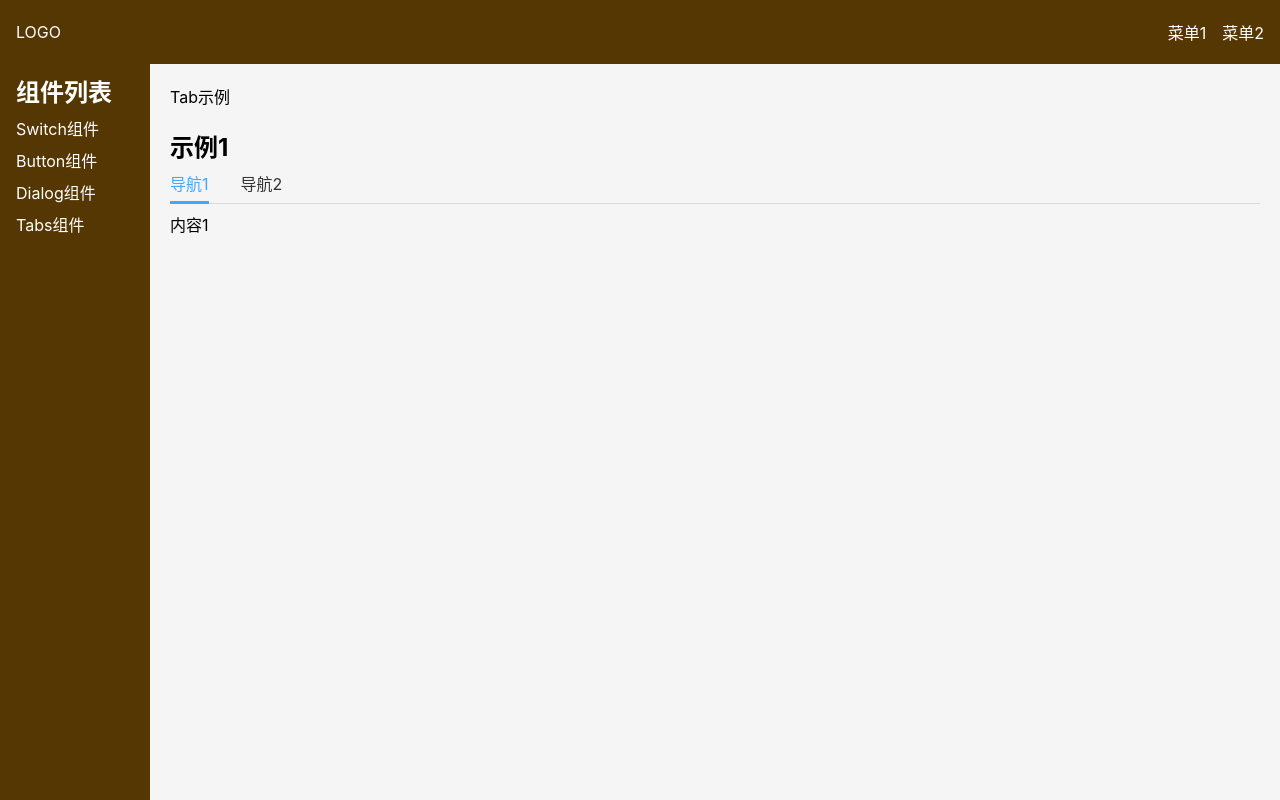
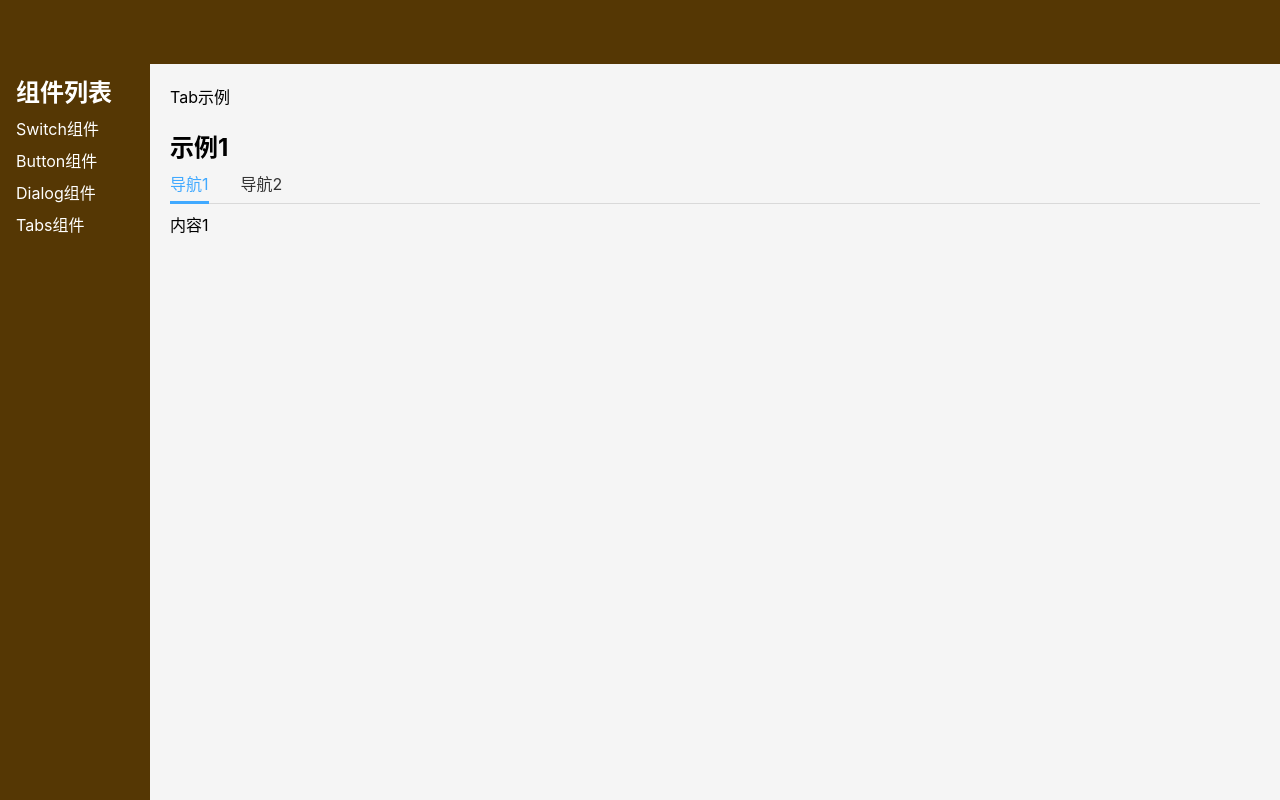
Before and after one commit to lemon1007/owl-ui-1, a Vue app: page /#/doc/tabs in a window 1280 px wide. Built offline with nearby package versions, Linux system fonts and the light colour scheme.

Commit message:
Home：完成大体样式框架

```diff
--- a/index.html
+++ b/index.html
@@ -1,10 +1,11 @@
 <!DOCTYPE html>
 <html lang="en">
 <head>
-    <meta charset="UTF-8" />
-    <link rel="icon" href="/favicon.ico" />
-    <meta name="viewport" content="width=device-width, initial-scale=1.0" />
+  <meta charset="UTF-8"/>
+  <link rel="icon" href="/favicon.ico"/>
+  <meta name="viewport" content="width=device-width, initial-scale=1.0"/>
   <title>猫头鹰UI</title>
+  <script src="//at.alicdn.com/t/c/font_3674633_ebzwozx65vf.js"></script>
 </head>
 <body>
 <div id="app"></div>
--- a/src/components/Topnav.vue
+++ b/src/components/Topnav.vue
@@ -16,12 +16,32 @@
 
 <template>
   <div class="topNav">
-    <div class="logo">LOGO</div>
+    <div class="logo">
+      <svg class="icon">
+        <use xlink:href="#icon-owl"></use>
+      </svg>
+    </div>
     <ul class="menu">
-      <li>菜单1</li>
-      <li>菜单2</li>
+      <li>
+        <a href="https://github.com" class="owl-topNav-a">
+          <svg class="icon">
+            <use xlink:href="#icon-menu"></use>
+          </svg>
+        </a>
+      </li>
+      <li>
+        <router-link to="/doc">
+          <svg class="icon">
+            <use xlink:href="#icon-menu"></use>
+          </svg>
+        </router-link>
+      </li>
     </ul>
-    <span class="toggleAside" @click="toggleAside"></span>
+    <span class="toggleAside" @click="toggleAside">
+      <svg class="icon">
+        <use xlink:href="#icon-menu"></use>
+      </svg>
+    </span>
   </div>
 </template>
 
@@ -40,6 +60,11 @@
   .logo {
     padding-left: 16px;
     margin-right: auto;
+
+    > svg {
+      width: 45px;
+      height: 45px;
+    }
   }
 
   .menu {
@@ -58,9 +83,13 @@
     left: 16px;
     width: 24px;
     height: 24px;
-    background-color: black;
     transform: translateY(-50%);
     display: none;
+
+    > svg {
+      width: 23px;
+      height: 23px;
+    }
   }
 
   @media (max-width: 500px) {
@@ -75,4 +104,5 @@
     }
   }
 }
+
 </style>
--- a/src/scss/reset.scss
+++ b/src/scss/reset.scss
@@ -26,3 +26,11 @@
 button:focus {
   outline: none;
 }
+
+.icon {
+  width: 1em;
+  height: 1em;
+  vertical-align: -0.15em;
+  fill: currentColor;
+  overflow: hidden;
+}
--- a/src/views/Home.vue
+++ b/src/views/Home.vue
@@ -8,22 +8,49 @@
 </script>
 <template>
   <div>
+    <div class="topNavAndBanner">
       <TopNav/>
       <div class="banner">
         <h1>猫头鹰UI</h1>
         <h2>一个简便、特别的UI框架</h2>
         <p class="action">
-        <a href="https://github.com/lemon19961007/owl-ui" class="a">GitHub</a>
-        <router-link to="/doc" class="a">开始</router-link>
+          <router-link to="/doc" class="start">开启旅途</router-link>
         </p>
+      </div>
+      <div class="features">
+        <ul>
+          <li>
+            <svg>
+              <use xlink:href="#icon-vue"></use>
+            </svg>
+            <h3>基于 Vue 3</h3>
+            <p>骄傲地使用了 Vue 3 Composition API</p>
+          </li>
+          <li>
+            <svg>
+              <use xlink:href="#icon-ts"></use>
+            </svg>
+            <h3>基于 TypeScript </h3>
+            <p>源代码采用 TypeScript 书写（非严格检查）</p>
+          </li>
+          <li>
+            <svg>
+              <use xlink:href="#icon-light"></use>
+            </svg>
+            <h3>代码易读</h3>
+            <p>每个组件的源代码都极其简洁</p>
+          </li>
+        </ul>
+      </div>
     </div>
   </div>
 </template>
 
 <style lang="scss" scoped>
 .banner {
-  height: 92vh;
+  height: 42vh;
   background-color: #f5f5f5;
+  clip-path: ellipse(80% 60% at 50% 40%);
   display: flex;
   flex-direction: column;
   justify-content: center;
@@ -39,13 +66,62 @@
 
   .action {
     padding: 8px 0;
+    margin-top: 5px;
 
-    .a {
+    .start {
       background-color: #553704;
-      padding: 8px 16px;
+      padding: 8px 24px;
       border-radius: 14px;
       color: white;
-      margin: 0 8px;
+
+      &:hover {
+        border: none;
+      }
+    }
+  }
+}
+
+.features {
+  margin: 64px auto;
+  width: 400px;
+
+  @media (min-width: 800px) {
+    width: 800px;
+  }
+  @media (min-width: 1200px) {
+    width: 1200px;
+  }
+
+  > ul {
+    display: flex;
+    flex-wrap: wrap;
+
+    > li {
+      width: 400px;
+      margin: 16px 0;
+      display: grid;
+      justify-content: start;
+      align-content: space-between;
+      grid-template-areas:
+        "icon title"
+        "icon text";
+      grid-template-columns: 80px auto;
+      grid-template-rows: 1fr auto;
+
+      > svg {
+        grid-area: icon;
+        width: 64px;
+        height: 64px;
+      }
+
+      > h3 {
+        grid-area: title;
+        font-size: 28px;
+      }
+
+      > p {
+        grid-area: text
+      }
     }
   }
 }
```
Also changed, not shown: src/assets/logo.png (deleted). Lines whose indentation alone changed are shown as unchanged.
